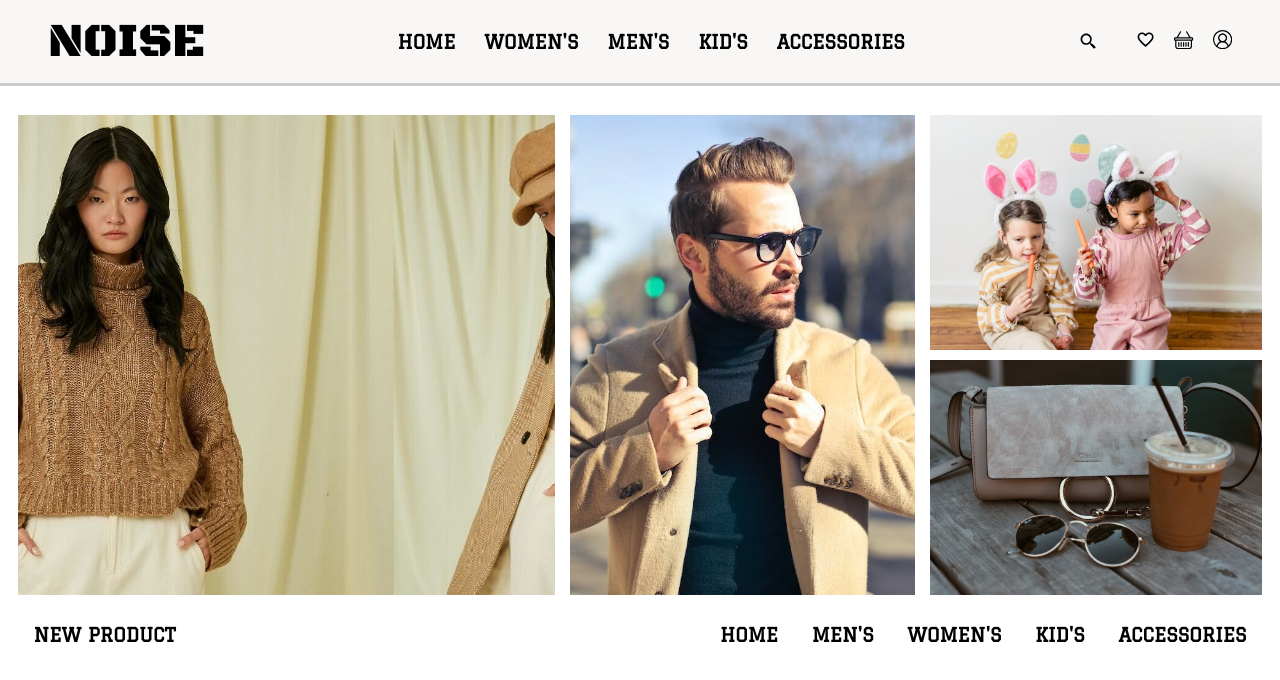
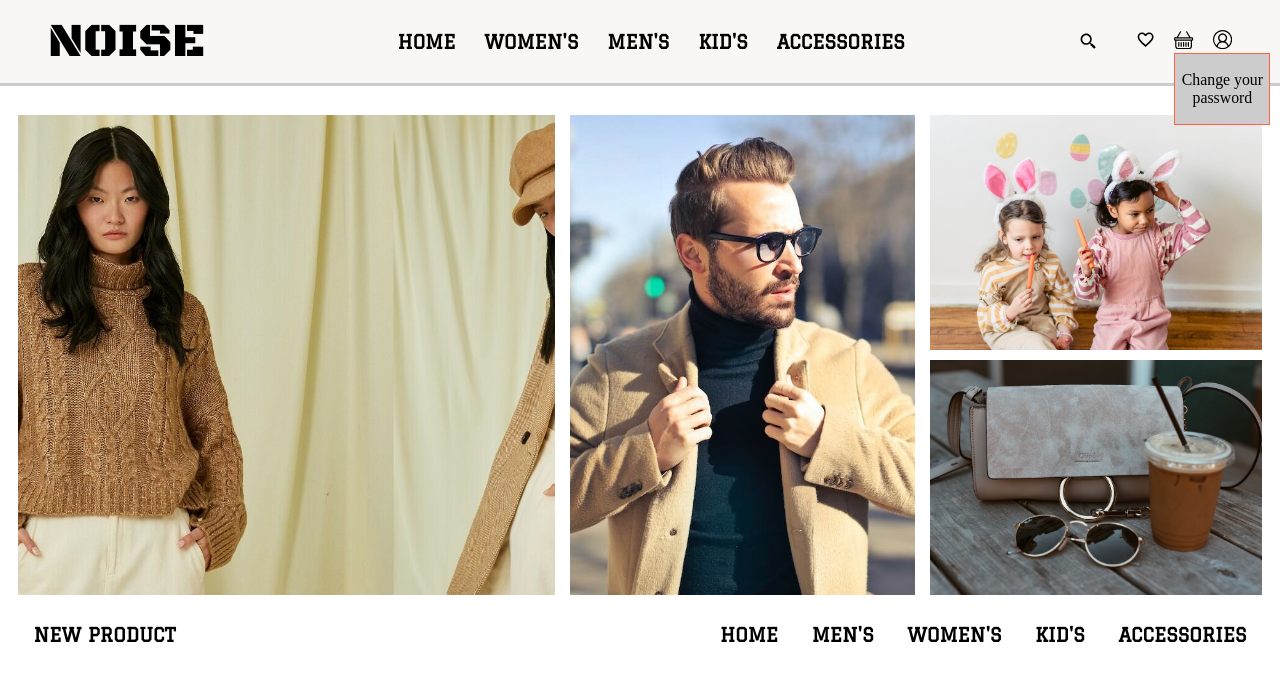
Before and after one commit to fatihozzgen/noise, a React (Create React App) app: page / in a window 1280 px wide. Shown: the top 680 px of the page. Built offline with nearby package versions, Linux system fonts and the light colour scheme; a web font is replaced by a local one.

Commit message:
popup added

```diff
--- a/src/components/navbar.jsx
+++ b/src/components/navbar.jsx
@@ -6,10 +6,12 @@ import { BsBasket } from "react-icons/bs";
 import { VscAccount } from "react-icons/vsc";
 import { Link } from "react-router-dom";
 import { useSelector, useDispatch } from "react-redux";
+import { popupbox } from "../redux/user/userSlice";
 
 function Navbar() {
-  const user = useSelector((state) => state.user);
-
+  const { user, popup } = useSelector((state) => state.user);
+  console.log(popup);
+  const dispatch = useDispatch();
   return (
     <div className="navbar">
       <Link className="nav-logo" to="/">
@@ -36,9 +38,17 @@ function Navbar() {
           <BsBasket />
         </Link>
 
-        <Link to={user ? "" : "login"}>
+        <Link
+          onClick={() => dispatch(popupbox(!popup))}
+          to={user ? "" : "login"}
+        >
           <VscAccount />
         </Link>
+        {!popup && user && (
+          <div className="popup-profile">
+            <Link> Change your password</Link>
+          </div>
+        )}
       </div>
     </div>
   );
--- a/src/pages/Home.jsx
+++ b/src/pages/Home.jsx
@@ -10,7 +10,7 @@ import { useSelector, useDispatch } from "react-redux";
 function Home() {
   const user = useSelector((state) => state.user);
 
-  console.log(user);
+  // console.log(user);
 
   return (
     <div className="home">
--- a/src/redux/user/userSlice.js
+++ b/src/redux/user/userSlice.js
@@ -2,8 +2,16 @@ import { createSlice } from "@reduxjs/toolkit";
 
 export const userSlice = createSlice({
   name: "user",
-  initialState: false,
-  reducers: {},
+  initialState: {
+    user: true,
+    popup: false,
+  },
+  reducers: {
+    popupbox: (state, action) => {
+      state.popup = action.payload;
+    },
+  },
 });
 
+export const { popupbox } = userSlice.actions;
 export default userSlice.reducer;
--- a/src/style/navbar.css
+++ b/src/style/navbar.css
@@ -68,6 +68,16 @@ svg {
   font-size: 0.35rem;
 }
 
-/* .offinput {
-  display: none;
-} */
+.popup-profile {
+  width: 2rem;
+  height: 1.5rem;
+  border: 1px solid tomato;
+  position: absolute;
+  background-color: #ccc;
+  right: 0.2rem;
+  top: 1.1rem;
+  font-size: 0.33rem;
+  display: flex;
+  align-items: center;
+  justify-content: center;
+}
```
